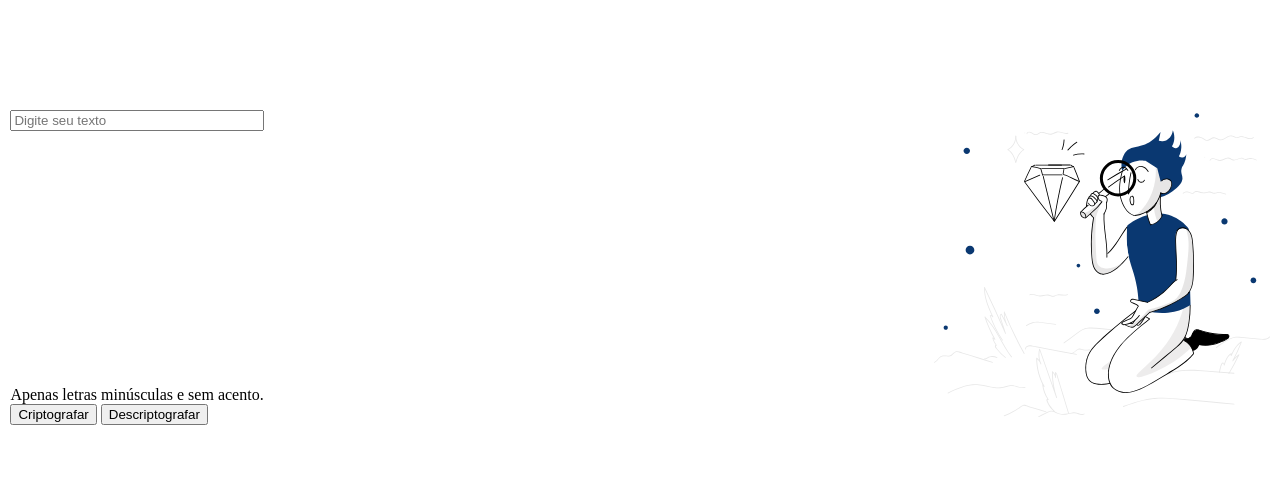
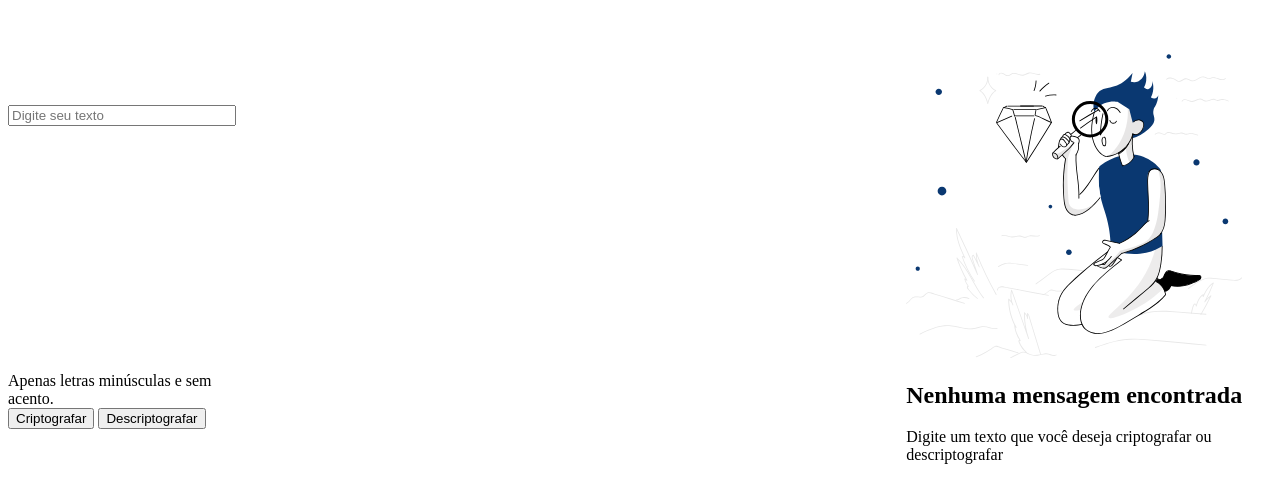
Before and after one commit to fefo1811/Decodificador-de-Texto, a plain HTML site: page index.html in a window 1280 px wide. Shown: the part 110-612 px from the top of the page. Drawn offline with Linux system fonts and the light colour scheme.

Commit message:
Criação dos elementos da página

```diff
--- a/assets/css/styles.css
+++ b/assets/css/styles.css
@@ -18,3 +18,7 @@
     flex-direction: column;
     justify-content: space-around;
 }
+
+.texto_input {
+
+}
--- a/index.html
+++ b/index.html
@@ -29,6 +29,8 @@
 
         <aside class="container_lateral">
             <img src="assets/img/imagem-1.svg" alt="Homem usando uma lupa para ver um diamante">
+            <h2>Nenhuma mensagem encontrada</h2>
+            <p>Digite um texto que você deseja criptografar ou descriptografar</p>
         </aside>
 
     </main>
```
